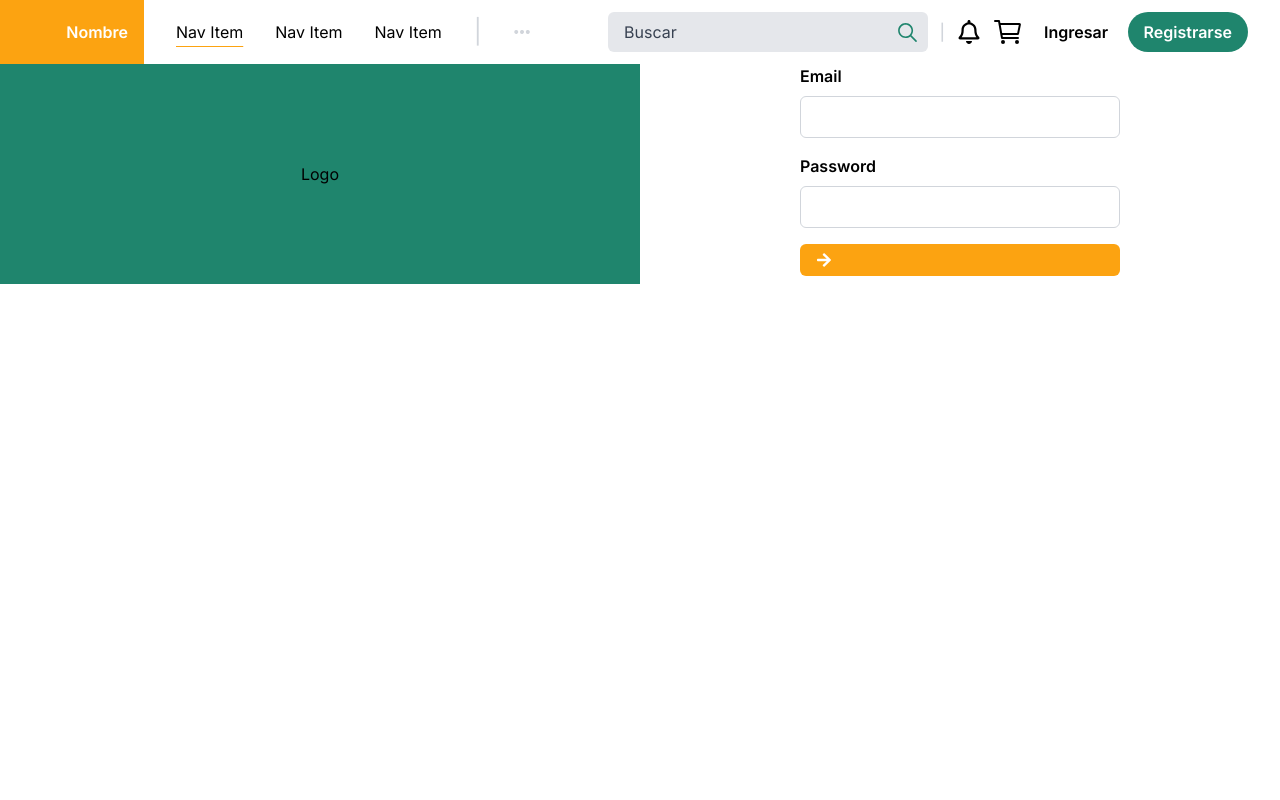
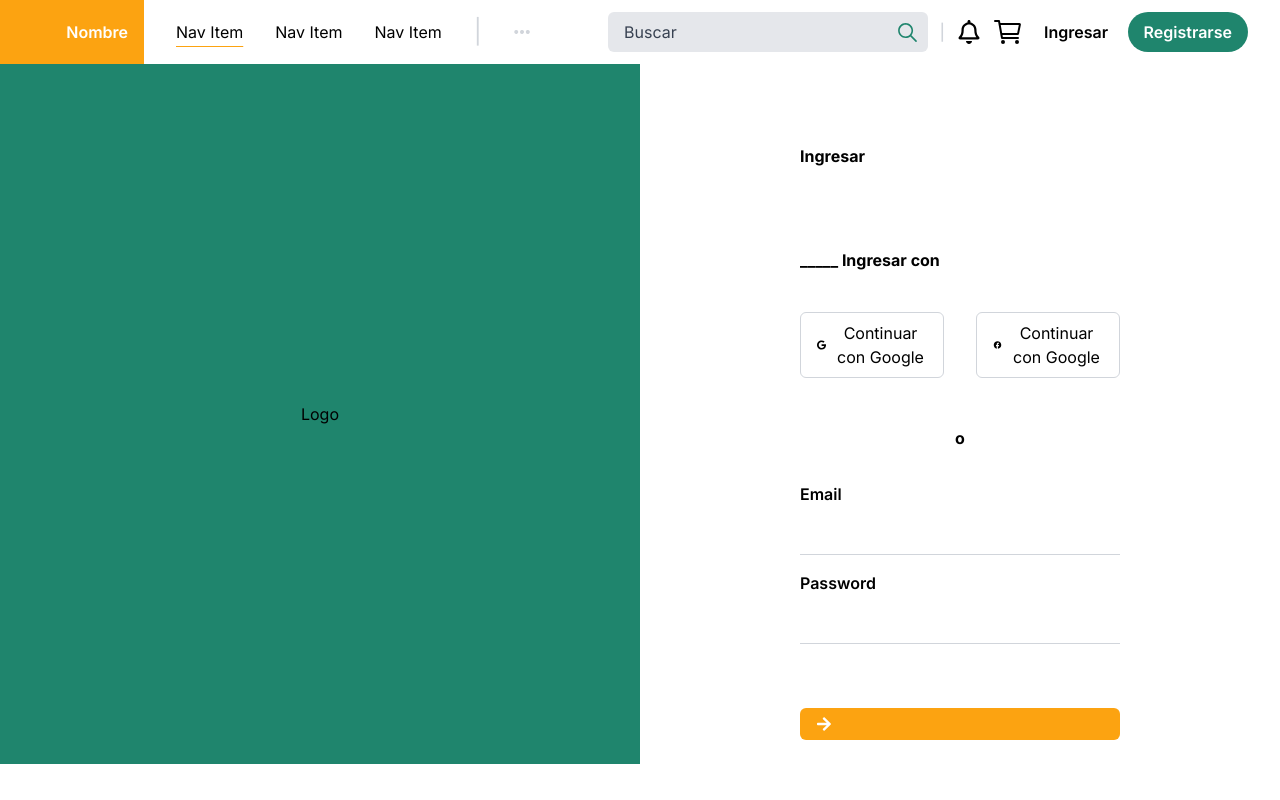
Before and after one commit to No-Country/s12-17-m-csharp-js, a Next.js app in the folder Frontend/ecommerce/: page /login in a window 1280 px wide. Built offline with nearby package versions, Linux system fonts and the light colour scheme.

Commit message:
LoginStructure

```diff
--- a/Frontend/ecommerce/app/components/Form/TextInput.jsx
+++ b/Frontend/ecommerce/app/components/Form/TextInput.jsx
@@ -7,7 +7,7 @@ const TextInput = ({ name, required = false, type, ...props }) => {
             <input
                 {...props}
                 type={type}
-                className="w-full border border-gray-300 rounded-md px-3 py-2"
+                className="w-full border-b border-gray-300 rounded-none px-3 py-2 focus:outline-none focus:border-b-2 focus:border-blue-500"
             />
         </div>
     )
--- a/Frontend/ecommerce/app/login/page.jsx
+++ b/Frontend/ecommerce/app/login/page.jsx
@@ -1,16 +1,35 @@
 import Button from "../components/Form/Button"
 import Layout from "../components/Form/Layout"
 import TextInput from "../components/Form/TextInput"
+import SocialButton from "../components/Form/SocialButton"
 import { FaArrowRight } from "react-icons/fa";
+import { FaGoogle } from "react-icons/fa";
+import { MdFacebook } from "react-icons/md";
 
 const page = () => {
     return (
         <Layout>
-            <TextInput name="Email" type="email" />
-            <TextInput name="Password" type="password" />
+            <div className="mt-20 mb-20 font-bold"><h1>Ingresar</h1></div>
+            <h2 className=" mb-10 font-bold">_____ Ingresar con</h2>
+            <div className="flex  justify-between mt-10">
+                <div className="mr-4">
+                    <SocialButton ><p className="flex items-center justify-center"><FaGoogle className="mr-2" /> Continuar con Google</p></SocialButton>
+                    </div>
+                <div className="ml-4">
+                    <SocialButton ><p className="flex items-center justify-center"><MdFacebook className="mr-2" /> Continuar con Google</p></SocialButton>
+                    </div>
+            </div>
+            <p className="text-center mt-10 mb-8 font-bold" >o</p>
+            <div className="mb-4">
+                <TextInput name="Email" type="email" />
+                <TextInput name="Password" type="password" />
+            </div>
+            <div className="mt-16 mb-4">
             <Button>
                 <FaArrowRight />
             </Button>
+            </div>
+
         </Layout>
     )
 }
--- a/Frontend/ecommerce/app/register/page.jsx
+++ b/Frontend/ecommerce/app/register/page.jsx
@@ -8,7 +8,7 @@ import { MdFacebook } from "react-icons/md";
 const page = () => {
     return (
         <Layout>
-           <div className="mt-64 mb-20"><h1 className="text-center font-bold  ">Regístrate para ser usuario</h1>
+           <div className="mt-20 mb-20"><h1 className="text-center font-bold  ">Regístrate para ser usuario</h1>
            </div>
            <div >
                 <TextInput name="Nombres" required />
@@ -16,7 +16,7 @@ const page = () => {
                 <TextInput name="Email" type="email" required />
                 <TextInput name="Contraseña" type="password" required />
                 <TextInput name="Confirmar contraseña" type="password" required />
-                <div className="mb-4">
+                <div className="mt-10 mb-10">
                     <label className="flex items-center">
                     <input type="checkbox" className="mr-2" required />
                         He leido y acepto los términos de servicio y nuestra politica de privacidad
@@ -25,7 +25,7 @@ const page = () => {
                 <Button >Crear cuenta</Button>
                 <SocialButton> <p className="flex items-center justify-center"><FaGoogle className="mr-2" /> Continuar con Google</p> </SocialButton>
                 <SocialButton> <p className="flex items-center justify-center"><MdFacebook className="mr-2"/>Continuar con Facebook</p></SocialButton>
-                <p className="text-center mt-4">
+                <p className="text-center mt-10 mb-8">
                         ¿Ya tienes contraseña? <a href="#">Ingresa</a>
                 </p>
 
```
